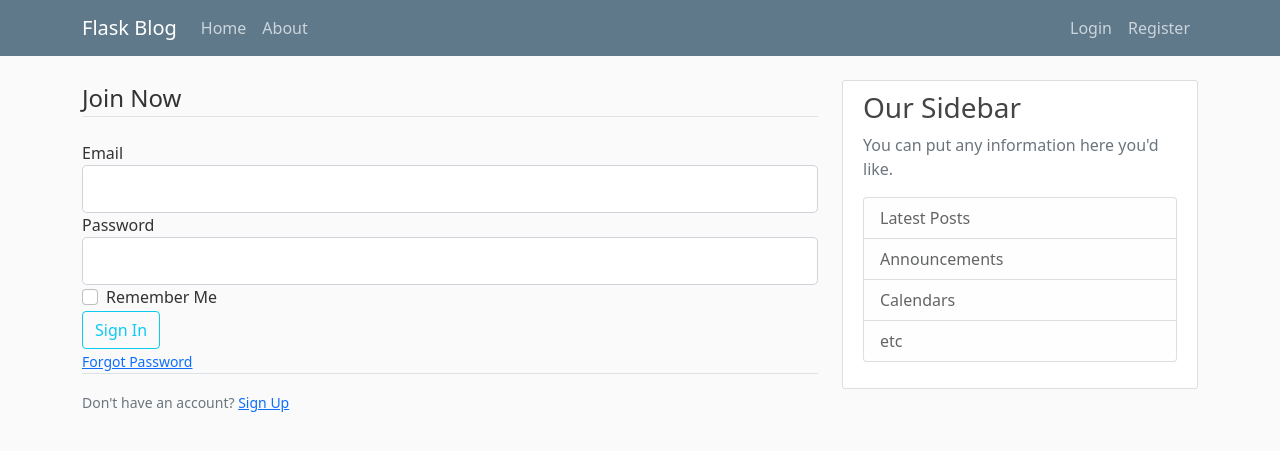
After one commit to tombro27/flask_blog, a Flask app: page /login in a window 1280 px wide. The commit adds this page. Shown: the top 451 px of the page. Run offline with Flask 2, Linux system fonts and the light colour scheme; some libraries are stand-ins or nearby versions.

Commit message:
Added login and signup pages

```diff
--- a/flask_blog.py
+++ b/flask_blog.py
@@ -1,5 +1,8 @@
-from flask import Flask, render_template, url_for
+from flask import Flask, render_template, url_for, flash, redirect
+from forms import RegistrationForm, LoginForm
 app = Flask(__name__)
+
+app.config['SECRET_KEY'] ='14401501c7c142d2b921237778274fb5'
 
 posts = [
     {
@@ -27,6 +30,24 @@ def home():
 def about():
     return render_template('about.html', title='About')
 
+@app.route("/register", methods=['GET', 'POST'])
+def register():
+    form = RegistrationForm()
+    if form.validate_on_submit():
+        flash(f'Registration Successful. Account created for { form.username.data }!','success')
+        return redirect(url_for('home'))
+    return render_template('register.html',title='Register', form=form)
+
+@app.route("/login", methods=['GET', 'POST'])
+def login():
+    form = LoginForm()
+    if form.validate_on_submit():
+        if form.email.data == 'admin@blog.com' and form.password.data == 'password':
+            flash('You have been logged in!', 'success')
+            return redirect(url_for('home'))
+        else :
+            flash('Login failed. Please Check email and password', 'danger')
+    return render_template('login.html',title='Login', form=form)
 
 if __name__ == '__main__':
     app.run(debug=True)
--- /dev/null
+++ b/forms.py
@@ -0,0 +1,16 @@
+from flask_wtf import FlaskForm
+from wtforms import StringField, PasswordField, SubmitField, BooleanField
+from wtforms.validators import DataRequired, Length, Email, EqualTo
+
+class RegistrationForm(FlaskForm):
+    username = StringField('Username',validators=[DataRequired(), Length(min=2, max=20)])
+    email= StringField('Email', validators=[DataRequired(), Email()])
+    password = PasswordField('Password',validators=[DataRequired()])
+    confirm_password = PasswordField('Confirm Password',validators=[DataRequired(), EqualTo('password')])
+    submit=SubmitField('Sign Up')
+
+class LoginForm(FlaskForm):
+    email= StringField('Email', validators=[DataRequired(), Email()])
+    password = PasswordField('Password',validators=[DataRequired()])
+    remember = BooleanField('Remember Me')
+    submit=SubmitField('Sign In')
--- a/templates/layout.html
+++ b/templates/layout.html
@@ -25,14 +25,14 @@
               <span class="navbar-toggler-icon"></span>
             </button>
             <div class="collapse navbar-collapse" id="navbarToggle">
-              <div class="navbar-nav mr-auto">
-                <a class="nav-item nav-link" href="/">Home</a>
-                <a class="nav-item nav-link" href="/about">About</a>
+              <div class="navbar-nav ">
+                <a class="nav-item nav-link" href="{{ url_for('home') }}">Home</a>
+                <a class="nav-item nav-link" href="{{ url_for('about') }}">About</a>
               </div>
               <!-- Navbar Right Side -->
-              <div class="navbar-nav">
-                <a class="nav-item nav-link" href="/login">Login</a>
-                <a class="nav-item nav-link" href="/register">Register</a>
+              <div class="navbar-nav ms-auto">
+                <a class="nav-item nav-link " href="{{ url_for('login') }}">Login</a>
+                <a class="nav-item nav-link " href="{{ url_for('register') }}">Register</a>
               </div>
             </div>
           </div>
@@ -41,6 +41,15 @@
     <main role="main" class="container">
         <div class="row">
           <div class="col-md-8">
+            {% with messages = get_flashed_messages(with_categories=true) %}
+              {% if messages %}
+                {%for category, message in messages %}
+                  <div class="alert alert-{{ category }}">
+                    {{ message }}
+                  </div>
+                {% endfor %}
+              {% endif %}
+            {% endwith %}
             {% block content %}{% endblock %}
           </div>
           <div class="col-md-4">
--- /dev/null
+++ b/templates/login.html
@@ -0,0 +1,54 @@
+{% extends "layout.html" %}
+{% block content %}
+    <div class='conten-section'>
+        <form method='post' action=''>
+            {{ form.hidden_tag() }}
+            <fieldset class="form-group">
+                <legend class="border-bottom mb-4">Join Now</legend>
+
+                <div class="form-group">
+                    {{ form.email.label(class="form-control-label") }}
+                    {% if form.email.errors %}
+                        {{ form.email(class="form-control form-control-lg is-invalid") }}
+                        <div class="invalid-feedback">
+                            {% for error in form.email.errors %}
+                                <span>{{ error }}</span>
+                            {% endfor %}
+                        </div>
+                    {% else %}
+                    {{ form.email(class="form-control form-control-lg") }}
+                    {% endif %}
+                </div>
+                <div class="form-group">
+                    {{ form.password.label(class="form-control-label") }}
+                    {% if form.password.errors %}
+                        {{ form.password(class="form-control form-control-lg is-invalid") }}
+                        <div class="invalid-feedback">
+                            {% for error in form.password.errors %}
+                                <span>{{ error }}</span>
+                            {% endfor %}
+                        </div>
+                    {% else %}
+                    {{ form.password(class="form-control form-control-lg") }}
+                    {% endif %}
+                </div>
+                <div class="form-check">
+                    {{ form.remember.label(class="form-check-label") }}
+                    {{form.remember(class="form-check-input") }}
+                </div>
+            </fieldset>
+            <div class="form-group">
+                {{ form.submit(class="btn btn-outline-info" )}}
+            </div>
+            <small class="text-muted ml-2">
+                <a href="#">Forgot Password</a>
+            </small>
+
+        </form>
+    </div>
+    <div class="border-top pt-3">
+        <small class="text-muted">
+            Don't have an account? <a class="ml-2" href="{{ url_for('register') }}">Sign Up</a>
+        </small>
+    </div>
+{% endblock %}
```
Also changed, not shown: templates/register.html (added, +72 -0 lines).
